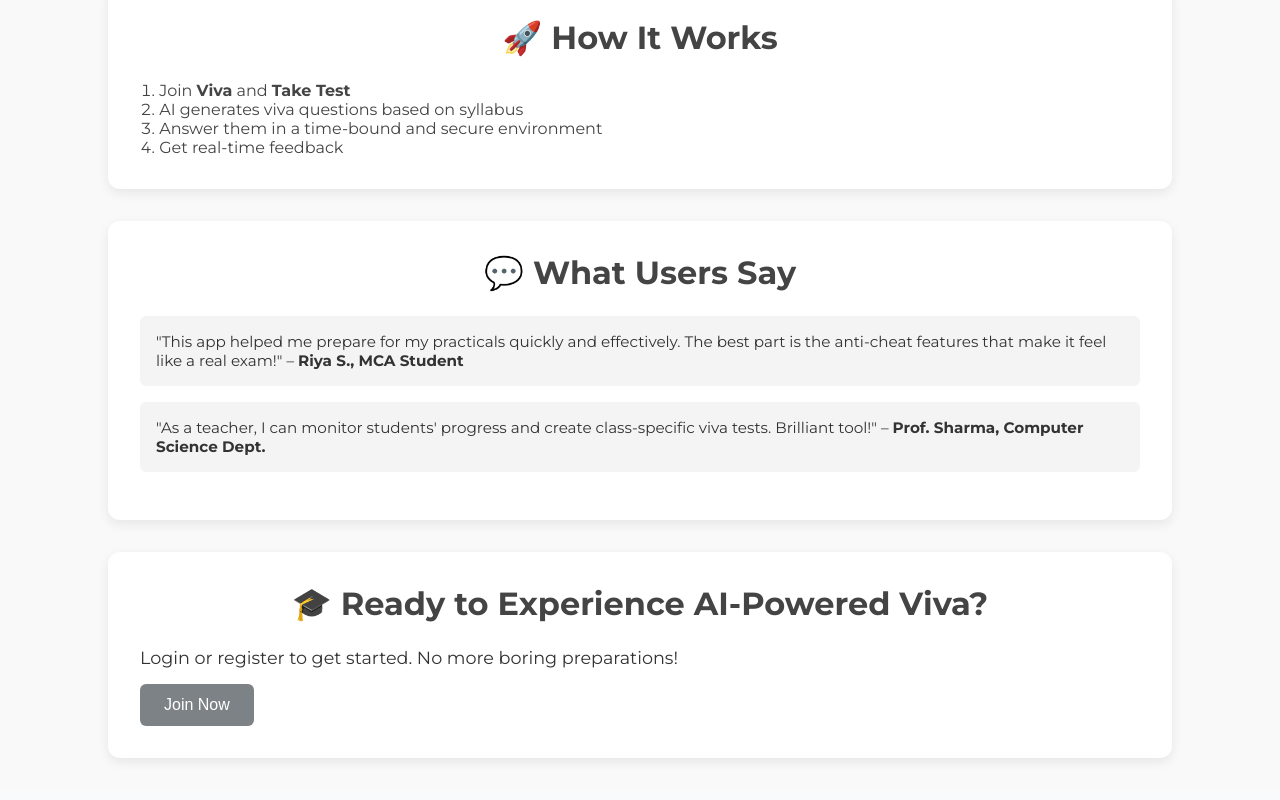
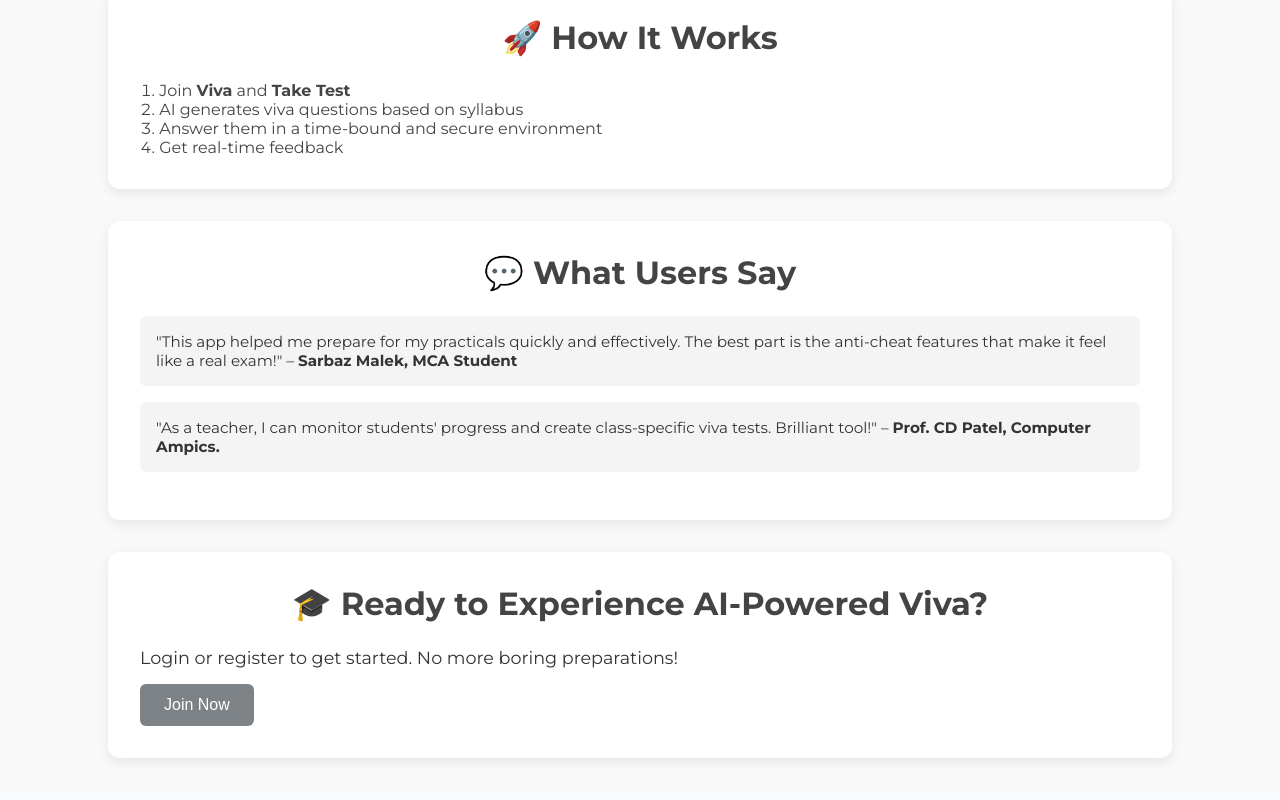
Before and after one commit to Sarbaj/Viva_main, a React (Vite) app in the folder viva-app/: page / in a window 1280 px wide. Shown: the part 694-1494 px from the top of the page. Built offline with nearby package versions, Linux system fonts and the light colour scheme; no server answers; a web font is replaced by a local one.

Commit message:
Update Home.jsx names

```diff
--- a/viva-app/src/PAGE/Home.jsx
+++ b/viva-app/src/PAGE/Home.jsx
@@ -93,13 +93,13 @@ function FeatureCard({ icon, title, description }) {
         <div className="testimonial-card">
           <p>
             "This app helped me prepare for my practicals quickly and effectively. The best part is the
-            anti-cheat features that make it feel like a real exam!" – <strong>Riya S., MCA Student</strong>
+            anti-cheat features that make it feel like a real exam!" – <strong>Sarbaz Malek, MCA Student</strong>
           </p>
         </div>
         <div className="testimonial-card">
           <p>
             "As a teacher, I can monitor students' progress and create class-specific viva tests.
-            Brilliant tool!" – <strong>Prof. Sharma, Computer Science Dept.</strong>
+            Brilliant tool!" – <strong>Prof. CD Patel, Computer Ampics.</strong>
           </p>
         </div>
       </div>
```
